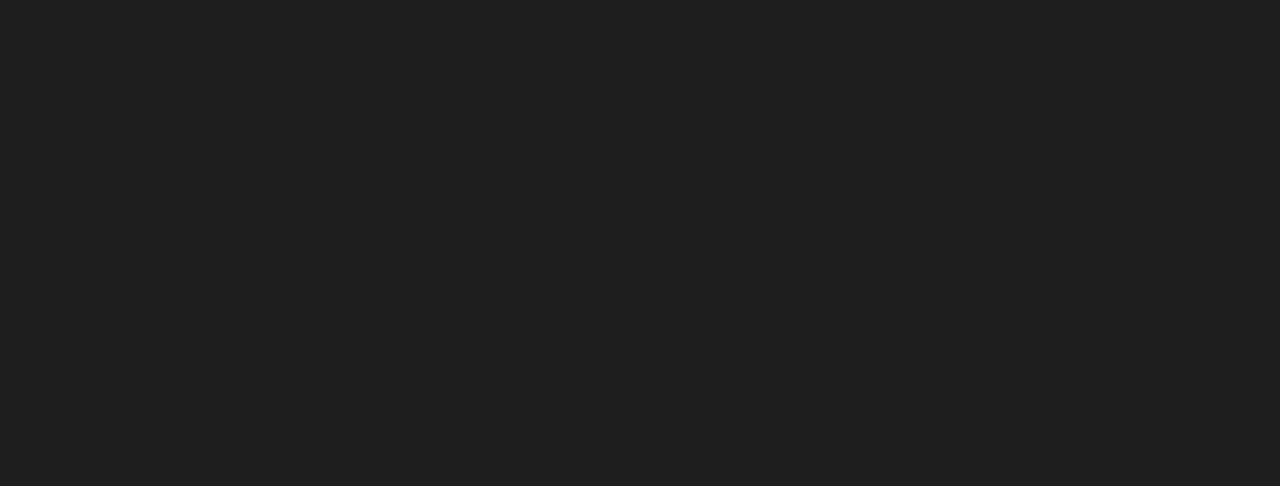
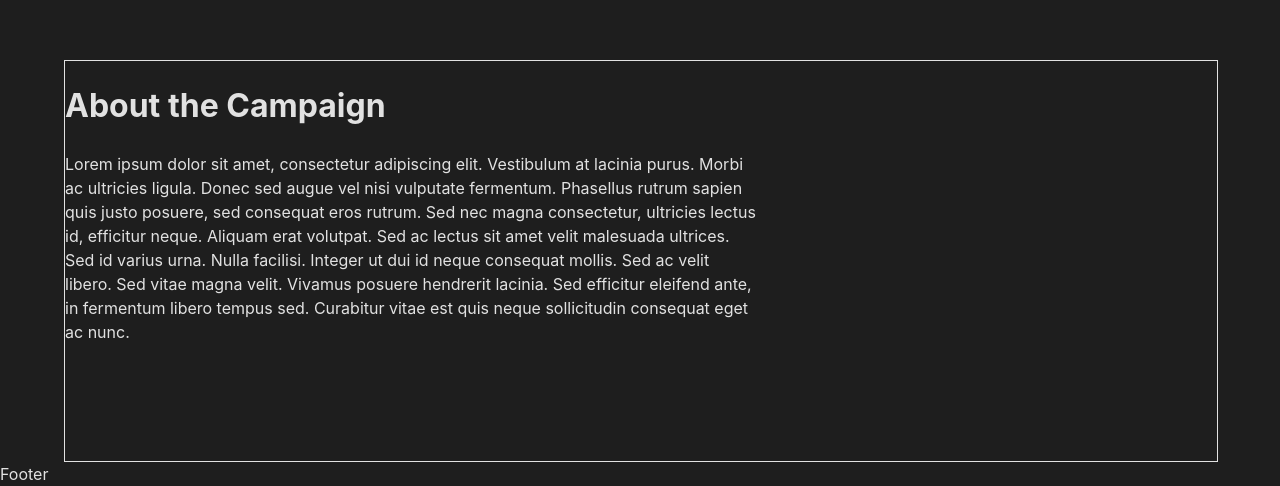
Before and after one commit to AKHIL-GIREESH/IEEE140-R10, a React (Vite) app in the folder ieee140-r10-frontend/: page / in a window 1280 px wide. Shown: the part 740-1226 px from the top of the page. Before the commit the page ends 800 px from the top, so only its background shows below. Built offline with nearby package versions, Linux system fonts and the light colour scheme.

Commit message:
Landing Pg

```diff
--- a/ieee140-r10-frontend/components/LandingPage/About.jsx
+++ b/ieee140-r10-frontend/components/LandingPage/About.jsx
@@ -1,8 +1,11 @@
 const About = () => {
     return(
-        <>
-
-        </>
+        <div style={{height:"50vh",width:"90vw",border:"1px solid",marginLeft:"5vw"}}>
+            <div style={{width:"60%"}}>
+                <h1>About the Campaign</h1>
+                <p>Lorem ipsum dolor sit amet, consectetur adipiscing elit. Vestibulum at lacinia purus. Morbi ac ultricies ligula. Donec sed augue vel nisi vulputate fermentum. Phasellus rutrum sapien quis justo posuere, sed consequat eros rutrum. Sed nec magna consectetur, ultricies lectus id, efficitur neque. Aliquam erat volutpat. Sed ac lectus sit amet velit malesuada ultrices. Sed id varius urna. Nulla facilisi. Integer ut dui id neque consequat mollis. Sed ac velit libero. Sed vitae magna velit. Vivamus posuere hendrerit lacinia. Sed efficitur eleifend ante, in fermentum libero tempus sed. Curabitur vitae est quis neque sollicitudin consequat eget ac nunc.</p>
+            </div>
+        </div>
     )
 }
 
--- a/ieee140-r10-frontend/components/LandingPage/Carousal.jsx
+++ b/ieee140-r10-frontend/components/LandingPage/Carousal.jsx
@@ -1,8 +1,8 @@
 const Carousal = () => {
     return(
-        <>
-
-        </>
+        <div style={{height:"100vh",width:"100vw"}}>
+            Carousal
+        </div>
     )
 }
 
```
